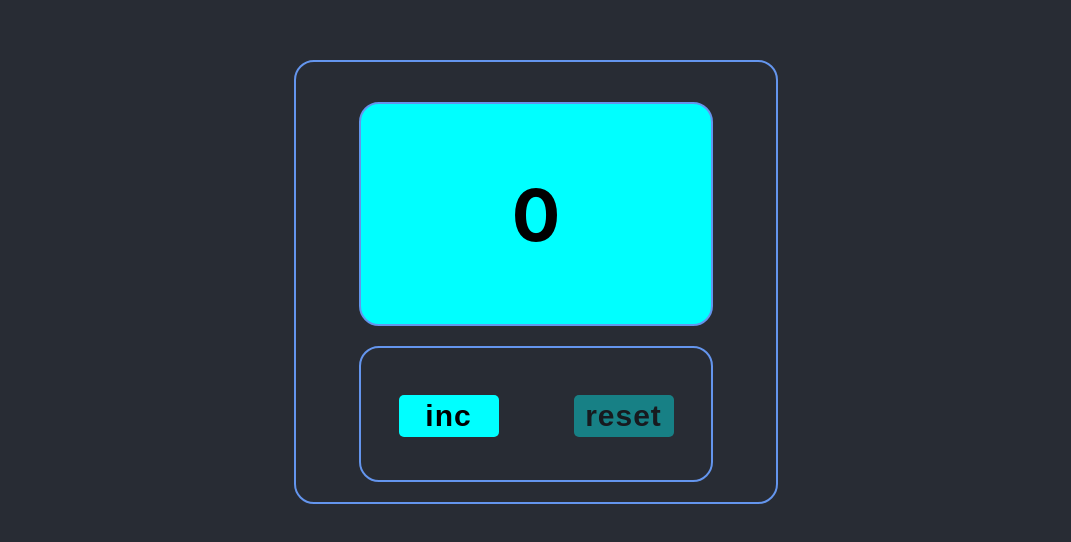
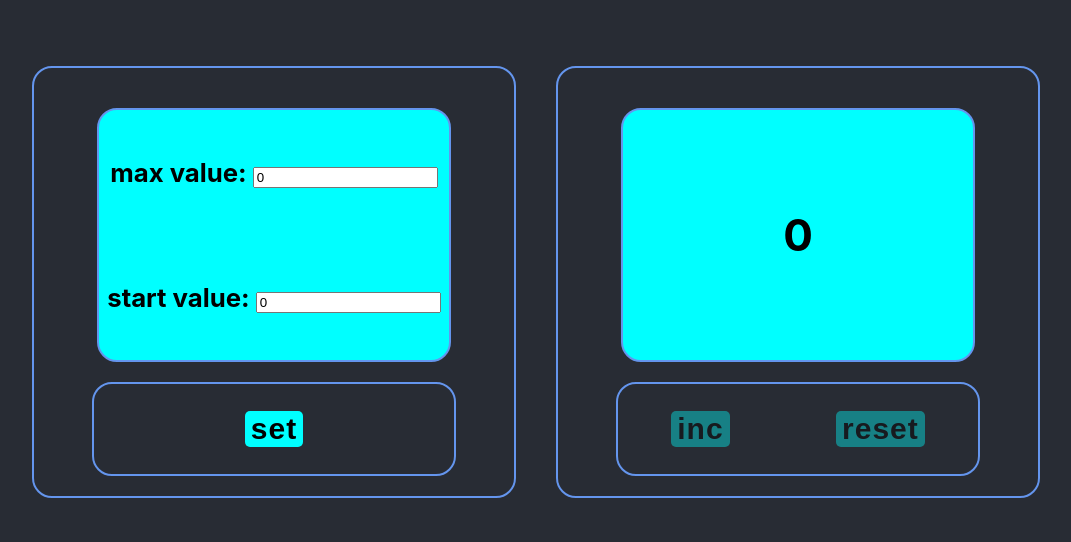
Before and after one commit to pobaranchuk/ExamCounterWork, a React (Create React App) app: page / in a window 1280 px wide. Shown: the part 118-660 px from the top of the page, without its empty margins (104-1175 px from the left). Built offline with nearby package versions, Linux system fonts and the light colour scheme.

Commit message:
Counter Advanced

```diff
--- a/src/App.css
+++ b/src/App.css
@@ -2,16 +2,16 @@
     background-color: #282c34;
     min-height: 100vh;
     display: flex;
-    flex-direction: column;
+    flex-direction: row;
     align-items: center;
     justify-content: center;
-    font-size: calc(20px + 2vmin);
+    font-size: 22px;
     color: white;
+    overflow: initial;
 }
 
 .wrapper {
     width: 440px;
-    height: 400px;
     border-radius: 20px;
     display: flex;
     flex-direction: column;
@@ -19,6 +19,8 @@
     align-items: center;
     border: cornflowerblue solid 2px;
     padding: 20px;
+    overflow: initial;
+    margin: 20px;
 }
 
 .counter {
@@ -32,14 +34,27 @@
     border-radius: 20px;
     margin: 20px;
 }
+.settingsMenu {
+    background-color: aqua;
+    display: flex;
+    flex-direction: column;
+    align-items: center;
+    justify-content: space-around;
+    width: 350px;
+    height: 250px;
+    border: cornflowerblue solid 2px;
+    border-radius: 20px;
+    margin: 20px;
+}
 
 .buttonSection {
-    width: 350px;
-    height: 150px;
+    width: 360px;
+    min-height: 90px;
+    overflow: initial;
     display: flex;
-    flex-direction: row;
+    flex-wrap: wrap;
+    justify-content: space-around;
     align-items: center;
-    justify-content: space-around;
     border: cornflowerblue solid 2px;
     border-radius: 20px;
 }
@@ -54,9 +69,13 @@ button {
     font-size: 30px;
     font-weight: 800;
     letter-spacing: 1px;
-    width: 100px;
-    height: 42px;
 }
+button:active {
+    background-color: cornflowerblue;
+    box-shadow: 0 5px #666;
+    transform: translateY(4px);
+}
+
 div {
     color: black;
 }
--- a/src/App.tsx
+++ b/src/App.tsx
@@ -1,34 +1,77 @@
-import React, {useState} from 'react';
+import React, {useEffect, useState} from 'react';
 import './App.css';
 import Counter from "./Counter";
 import Button from "./Button";
+import SettingsMenu from "./SettingsMenu";
+import CounterMenu from "./CounterMenu";
 
 function App() {
 
-    let initialValue = 0;
-    let [counter, setCounter] = useState(initialValue);
+    let [startValue, setStartValue] = useState(0)
 
-    const incrementFunction =  () => {
+    let [maxValue, setMaxValue] = useState(0)
+    let [counter, setCounter] = useState(0);
+
+    useEffect(() => {
+        let valueAsString = localStorage.getItem("startValue")
+        if (valueAsString) {
+            let valueAsNumber = JSON.parse(valueAsString)
+            setCounter(valueAsNumber)
+        }
+    }, [])
+
+    useEffect(() => {
+        localStorage.setItem("startValue", JSON.stringify(startValue))
+        localStorage.setItem("maxValue", JSON.stringify(maxValue))
+    }, [startValue, maxValue])
+
+    const setCounterValueFunc = (value:number )=>{
+        setCounter(value)
+    }
+    const incrementCounter = () => {
         setCounter(counter + 1)
     }
-    const resetFunction = () => {
-        setCounter(initialValue)
+    const resetCounter = () => {
+        setCounter(startValue)
     }
 
-    let incButtonDisabled = counter > 4;
-    let resetButtonDisabled = counter == 0;
+    // const getFromLocalStorage = () => {
+    //     let valueAsString = localStorage.getItem("counterValue")
+    //     if (valueAsString) {
+    //         let valueAsNumber = JSON.parse(valueAsString)
+    //         setCounter(valueAsNumber)
+    //     }
+    // }
+    // const clearLocalStorage = () => {
+    //     localStorage.clear()
+    //     setCounter(0)
+    // }
+    // const removeItemFromLocalStorage = () => {
+    //     localStorage.removeItem("counterValue")
+    // }
+    // const setToLocalStorage = () => {
+    //     localStorage.setItem("counterValue", JSON.stringify(counter))
+    // }
+
+
+    function setMaxValueFunction(value: number) {
+        setMaxValue(value)
+    }
+
+    function setStartValueFunction(value: number) {
+        setStartValue(value)
+    }
 
     return (
         <div className="App">
-                <div className={"wrapper"}>
-                    <div className={"counter"}>
-                        <Counter counter={counter}/>
-                    </div>
-                    <div className={"buttonSection"}>
-                        <Button title={"inc"} actionFunction = {incrementFunction} isDisabled = {incButtonDisabled}/>
-                        <Button title={"reset"} actionFunction = {resetFunction} isDisabled = {resetButtonDisabled}/>
-                    </div>
-                </div>
+            <SettingsMenu
+                startValue={startValue}
+                setStartValueFunc={setStartValueFunction}
+                maxValue={maxValue}
+                setMaxValueFunc={setMaxValueFunction}
+                setCounterValueFunc={setCounterValueFunc}
+            />
+            <CounterMenu counter={counter} incrementCounter={incrementCounter} resetCounter={resetCounter} startValue={startValue} maxValue={maxValue}/>
         </div>
     );
 }
--- a/src/Button.tsx
+++ b/src/Button.tsx
@@ -2,7 +2,7 @@ import React from 'react';
 
 type ButtonPropsType = {
     title: string
-    isDisabled: boolean
+    isDisabled?: boolean
     actionFunction: () => void
 }
 
--- a/src/Counter.tsx
+++ b/src/Counter.tsx
@@ -4,11 +4,14 @@ import './App.css';
 
 type CounterPropsType = {
     counter: number
+    startValue: number
+    maxValue:number
 }
-const Counter:  React.FC<CounterPropsType>= ({counter}) => {
+const Counter:  React.FC<CounterPropsType>= ({counter, maxValue, startValue}) => {
+
     return (
         <div >
-            <h1 className={counter === 5 ? "number-style": ""}>{counter}</h1>
+            <h1 className={counter === maxValue && counter != startValue ? "number-style": ""}>{counter}</h1>
         </div>
     );
 };
--- /dev/null
+++ b/src/CounterMenu.tsx
@@ -0,0 +1,31 @@
+import React from 'react';
+import Counter from "./Counter";
+import Button from "./Button";
+
+
+type MenuPropsType = {
+    counter: number
+    incrementCounter: () => void
+    resetCounter: () => void
+    maxValue: number
+    startValue: number
+}
+
+const CounterMenu: React.FC<MenuPropsType> = ({counter, incrementCounter, resetCounter, maxValue, startValue}) => {
+
+    let incButtonDisabled = counter < maxValue;
+    let resetButtonDisabled = counter <= startValue;
+    return (
+        <div className={"wrapper"}>
+            <div className={"counter"}>
+                <Counter counter={counter} startValue={startValue} maxValue={maxValue}/>
+            </div>
+            <div className={"buttonSection"}>
+                <Button title={"inc"} actionFunction={incrementCounter} isDisabled={!incButtonDisabled}/>
+                <Button title={"reset"} actionFunction={resetCounter} isDisabled={resetButtonDisabled}/>
+            </div>
+        </div>
+    );
+};
+
+export default CounterMenu;
--- /dev/null
+++ b/src/SettingsMenu.tsx
@@ -0,0 +1,39 @@
+import React, {ChangeEvent} from 'react';
+import Counter from "./Counter";
+import Button from "./Button";
+import counter from "./Counter";
+
+type MenuPropsType = {
+    maxValue: number
+    startValue: number
+    setMaxValueFunc: (value: number) => void
+    setStartValueFunc: (value: number) => void
+    setCounterValueFunc: (value: number) => void
+}
+
+export const SettingsMenu: React.FC<MenuPropsType> = ({maxValue, startValue, setStartValueFunc, setMaxValueFunc, setCounterValueFunc}) => {
+
+    const onMaxValueChangeHandler = (e: ChangeEvent<HTMLInputElement>) => {
+        setMaxValueFunc(Number(e.currentTarget.value))
+    }
+    const onStartValueChangeHandler = (e: ChangeEvent<HTMLInputElement>) => {
+        setStartValueFunc(Number(e.currentTarget.value))
+    }
+    const SetValues = () => {
+        setCounterValueFunc(startValue)
+    }
+
+    return (
+        <div className={"wrapper"}>
+            <div className={"settingsMenu"}>
+                <h3>max value: <input value={maxValue} type={"number"} onChange={onMaxValueChangeHandler}/></h3>
+                <h3>start value: <input value={startValue} type={"number"} onChange={onStartValueChangeHandler}/></h3>
+            </div>
+            <div className={"buttonSection"}>
+                <Button title={"set"} actionFunction = {SetValues}/>
+            </div>
+        </div>
+    );
+};
+
+export default SettingsMenu;
--- a/src/index.tsx
+++ b/src/index.tsx
@@ -8,9 +8,7 @@ const root = ReactDOM.createRoot(
   document.getElementById('root') as HTMLElement
 );
 root.render(
-  <React.StrictMode>
     <App />
-  </React.StrictMode>
 );
 
 // If you want to start measuring performance in your app, pass a function
```
